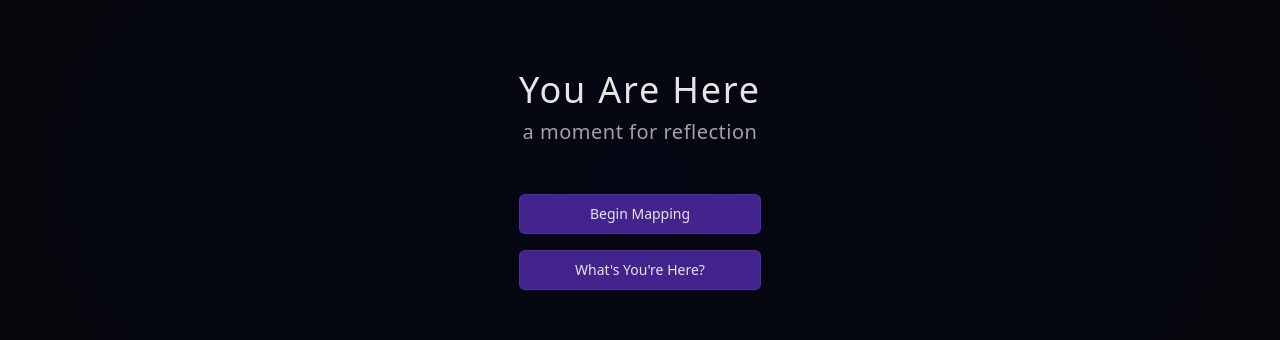
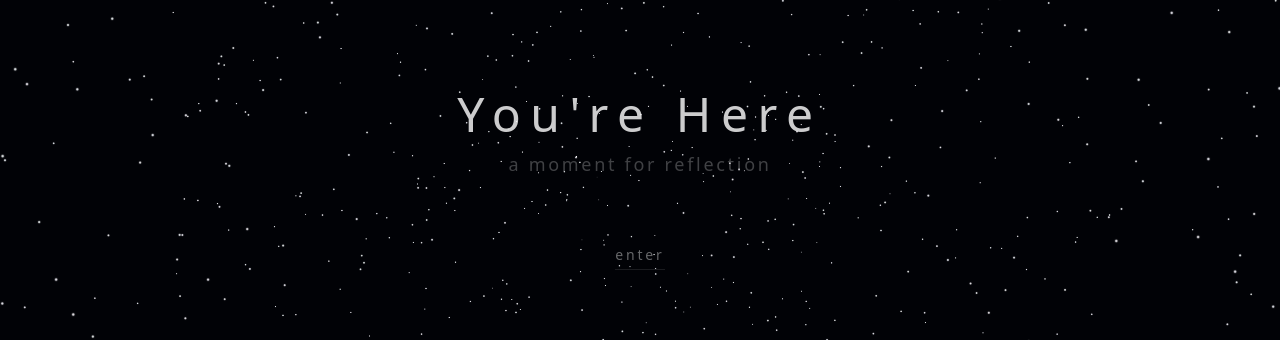
Before and after one commit to tuirk/youre-here, a React (Vite) app: page / in a window 1280 px wide. Shown: the part 220-560 px from the top of the page. Built offline with nearby package versions, Linux system fonts and the light colour scheme; no server answers.

Commit message:
Redesign welcome screen with starry background and minimal enter link

```diff
--- a/src/pages/Index.tsx
+++ b/src/pages/Index.tsx
@@ -1,7 +1,7 @@
-
 import React, { useEffect, useState } from 'react';
 import { useNavigate } from 'react-router-dom';
-import { Button } from '@/components/ui/button';
+import { Canvas } from '@react-three/fiber';
+import { Stars } from '@react-three/drei';
 
 const Index = () => {
   const [visible, setVisible] = useState(false);
@@ -9,44 +9,41 @@ const Index = () => {
   const navigate = useNavigate();
 
   useEffect(() => {
-    // Simple animation sequence
     const textTimer = setTimeout(() => {
       setVisible(true);
-
-      const buttonTimer = setTimeout(() => {
-        setShowButton(true);
-      }, 1500);
-
+      const buttonTimer = setTimeout(() => setShowButton(true), 1500);
       return () => clearTimeout(buttonTimer);
     }, 1000);
-
     return () => clearTimeout(textTimer);
   }, []);
 
-  const handleBeginMapping = () => {
-    navigate('/spiral');
-  };
+  return (
+    <div className="relative h-screen w-full overflow-hidden">
+      {/* Starry background */}
+      <div className="absolute inset-0">
+        <Canvas camera={{ position: [0, 0, 1] }}>
+          <color attach="background" args={["#010206"]} />
+          <Stars radius={100} depth={50} count={6000} factor={4} saturation={0.5} fade speed={0.5} />
+        </Canvas>
+      </div>
 
-  return (
-    <div className="flex flex-col items-center justify-center h-screen">
-      <div className={`text-center text-white transition-opacity duration-700 ${visible ? 'opacity-90' : 'opacity-0'}`}>
-        <h1 className="text-4xl font-light tracking-wider mb-2">You Are Here</h1>
-        <p className="text-xl font-thin tracking-wide opacity-70 mb-8">a moment for reflection</p>
+      {/* Content */}
+      <div className="relative z-10 flex flex-col items-center justify-center h-full">
+        <div className={`text-center transition-opacity duration-1000 ${visible ? 'opacity-100' : 'opacity-0'}`}>
+          <h1 className="text-5xl font-extralight tracking-[0.2em] text-white/80 mb-3">
+            You're Here
+          </h1>
+          <p className="text-lg font-extralight tracking-[0.15em] text-white/25 mb-16">
+            a moment for reflection
+          </p>
 
-        <div className={`mt-12 transition-opacity duration-700 ${showButton ? 'opacity-100' : 'opacity-0'}`}>
-          <div className="flex flex-col gap-4">
-            <Button
-              onClick={handleBeginMapping}
-              className="bg-cosmic-nebula-purple/60 hover:bg-cosmic-nebula-purple/80 text-white border border-cosmic-nebula-purple/30 backdrop-blur-sm px-6 py-2"
+          <div className={`transition-opacity duration-700 ${showButton ? 'opacity-100' : 'opacity-0'}`}>
+            <button
+              onClick={() => navigate('/spiral')}
+              className="text-white/40 hover:text-white/70 text-sm tracking-[0.2em] font-extralight border-b border-white/10 hover:border-white/30 pb-1 transition-all duration-300"
             >
-              Begin Mapping
-            </Button>
-            <Button
-              onClick={() => window.open('https://medium.com/@tuirkey/youre-here-a-mood-focused-memory-map-0c7bde098c88', '_blank')}
-              className="bg-cosmic-nebula-purple/60 hover:bg-cosmic-nebula-purple/80 text-white border border-cosmic-nebula-purple/30 backdrop-blur-sm px-6 py-2"
-            >
-              What's You're Here?
-            </Button>
+              enter
+            </button>
           </div>
         </div>
       </div>
```
